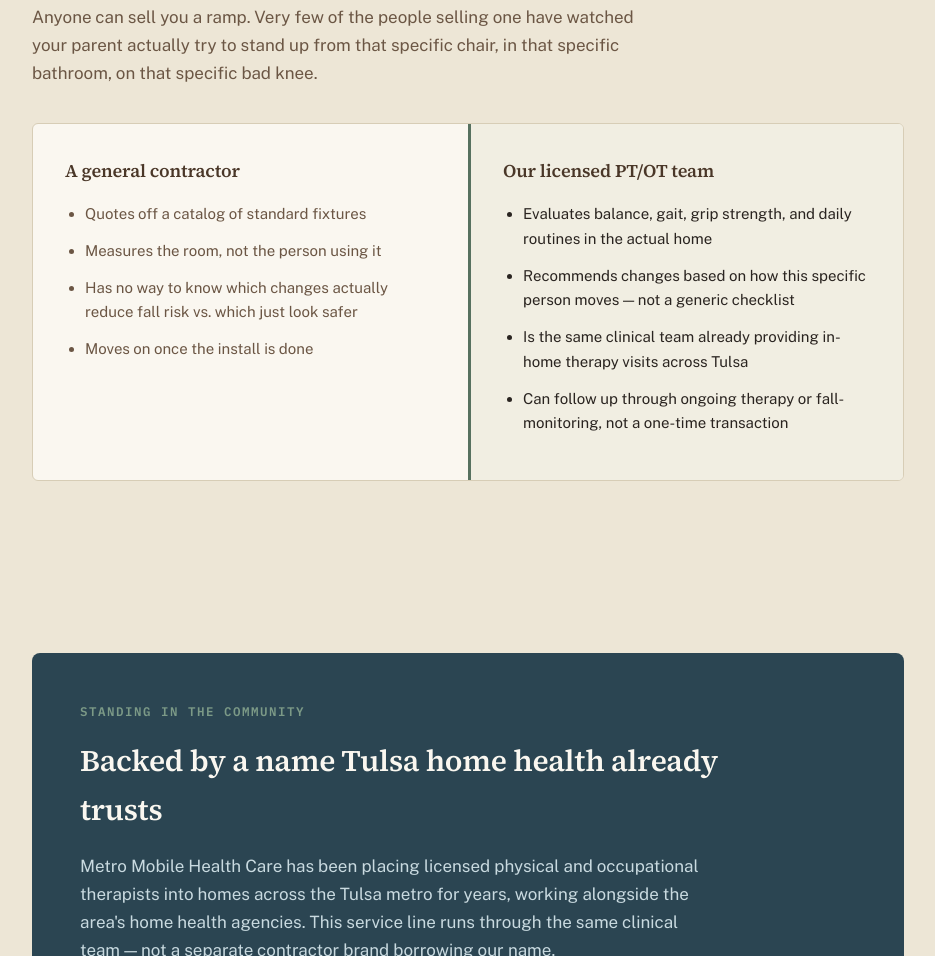
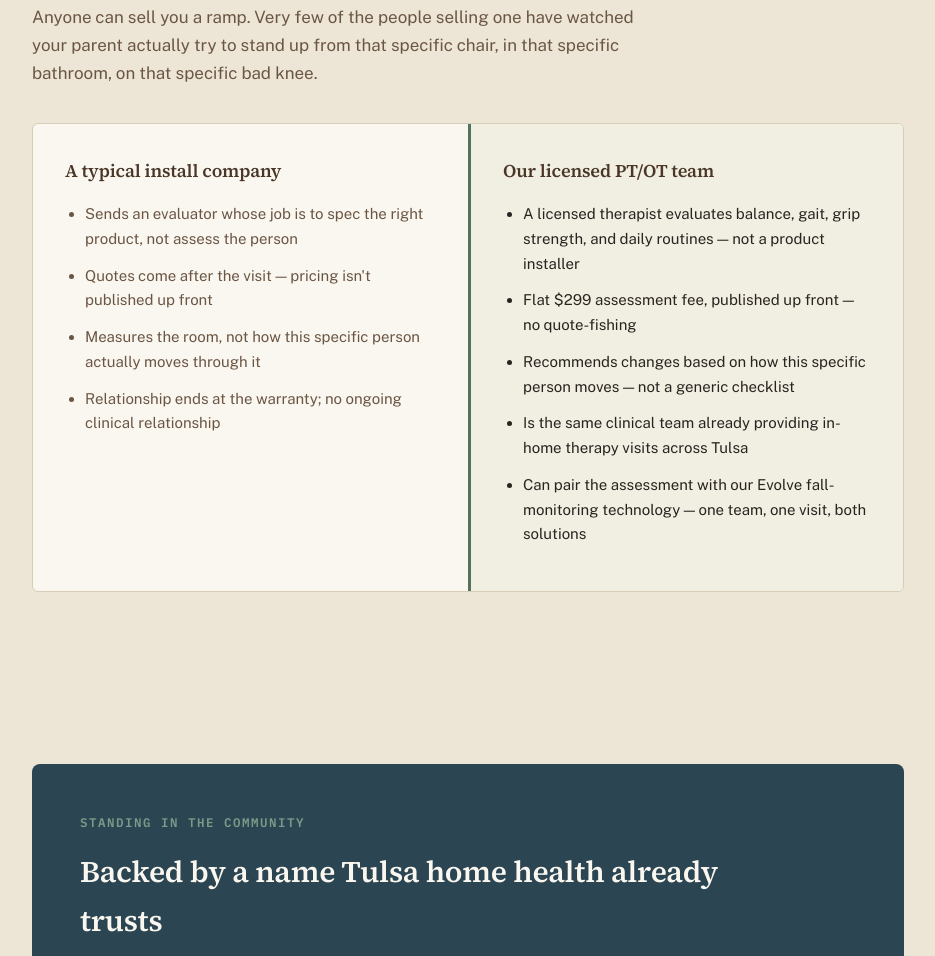
Before and after one commit to metromobilehc-beep/aging, a plain HTML site: page aging-in-place.html in a window 1280 px wide. Shown: the part 832-1788 px from the top of the page, without its empty margins (172-1107 px from the left). Drawn offline with nearby package versions, Linux system fonts and the light colour scheme.

Commit message:
Add files via upload

```diff
--- a/aging-in-place.html
+++ b/aging-in-place.html
@@ -229,21 +229,22 @@
   <p class="lede">Anyone can sell you a ramp. Very few of the people selling one have watched your parent actually try to stand up from that specific chair, in that specific bathroom, on that specific bad knee.</p>
   <div class="compare">
     <div class="compare-col">
-      <h3>A general contractor</h3>
+      <h3>A typical install company</h3>
       <ul>
-        <li>Quotes off a catalog of standard fixtures</li>
-        <li>Measures the room, not the person using it</li>
-        <li>Has no way to know which changes actually reduce fall risk vs. which just look safer</li>
-        <li>Moves on once the install is done</li>
+        <li>Sends an evaluator whose job is to spec the right product, not assess the person</li>
+        <li>Quotes come after the visit — pricing isn't published up front</li>
+        <li>Measures the room, not how this specific person actually moves through it</li>
+        <li>Relationship ends at the warranty; no ongoing clinical relationship</li>
       </ul>
     </div>
     <div class="compare-col us">
       <h3>Our licensed PT/OT team</h3>
       <ul>
-        <li>Evaluates balance, gait, grip strength, and daily routines in the actual home</li>
+        <li>A licensed therapist evaluates balance, gait, grip strength, and daily routines — not a product installer</li>
+        <li>Flat $299 assessment fee, published up front — no quote-fishing</li>
         <li>Recommends changes based on how this specific person moves — not a generic checklist</li>
         <li>Is the same clinical team already providing in-home therapy visits across Tulsa</li>
-        <li>Can follow up through ongoing therapy or fall-monitoring, not a one-time transaction</li>
+        <li>Can pair the assessment with our Evolve fall-monitoring technology — one team, one visit, both solutions</li>
       </ul>
     </div>
   </div>
```
